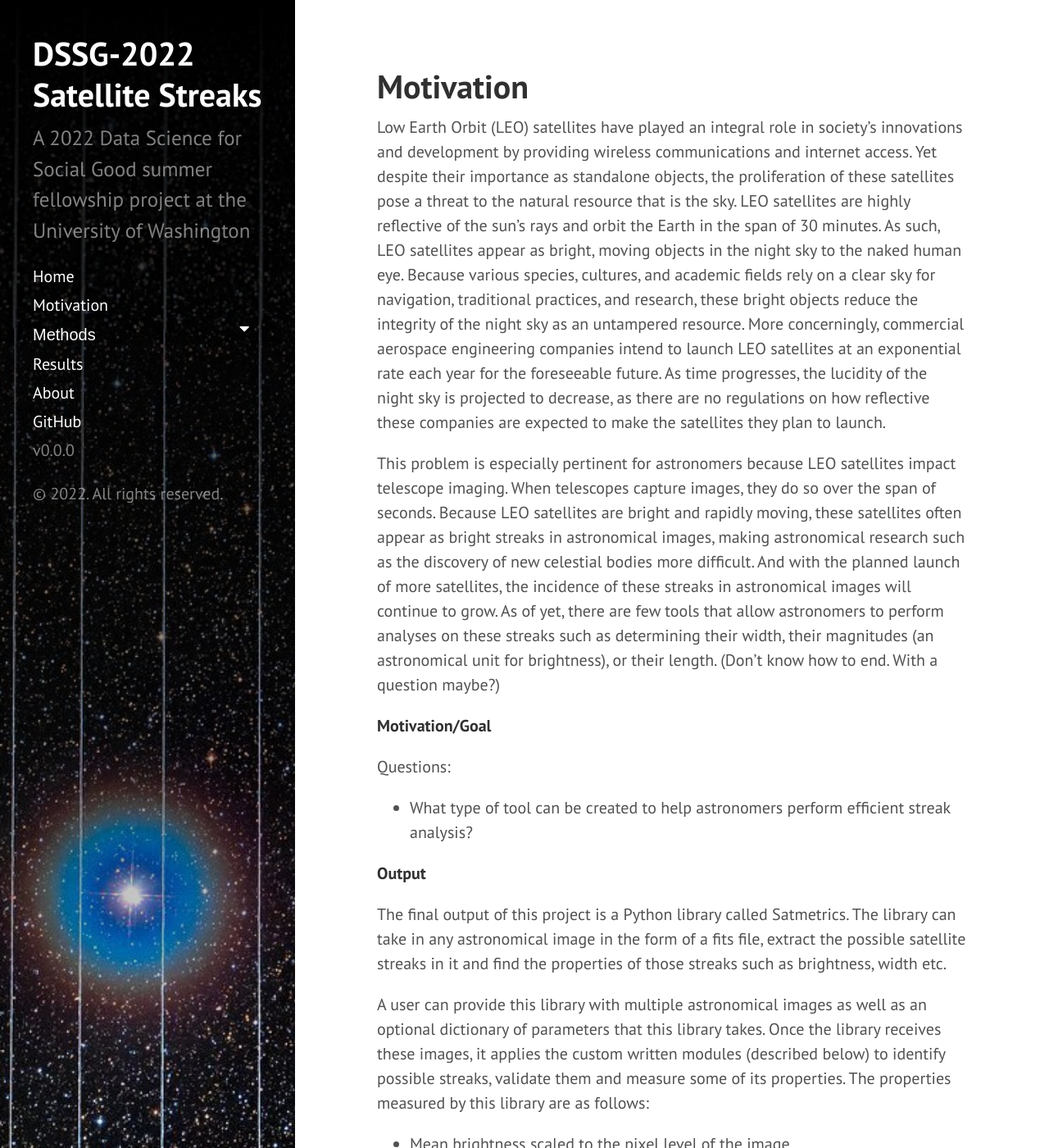
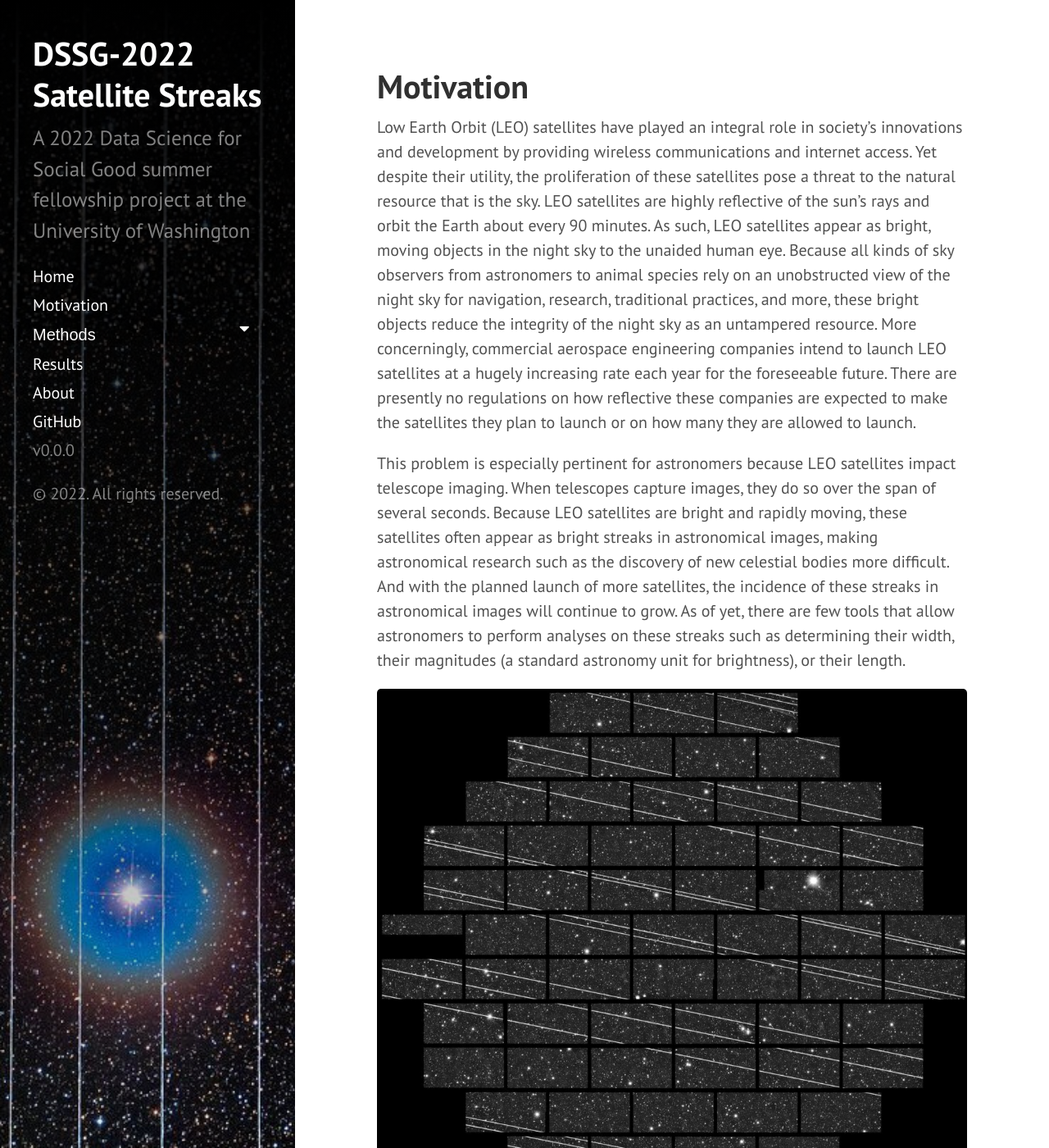
Before and after one commit to uwescience/DSSG2022-Satellite-Streaks, a Jekyll site: the page built from motivation.md, in a window 1280 px wide and 1400 px high. Shown: the whole window at 82% size. Built offline with Jekyll 4.4.1, drawn with Linux system fonts in a browser that asks for light colours; some of the changed text lies outside the part shown.

Commit message:
modified motivation section

```diff
--- a/motivation.md
+++ b/motivation.md
@@ -3,28 +3,33 @@ layout: page
 title: Motivation
 ---
 
-Low Earth Orbit (LEO) satellites have played an integral role in society’s innovations and development by providing wireless communications and internet access. Yet despite their importance as standalone objects, the proliferation of these satellites pose a threat to the natural resource that is the sky. LEO satellites are highly reflective of the sun’s rays and orbit the Earth in the span of 30 minutes. As such, LEO satellites appear as bright, moving objects in the night sky to the naked human eye. Because various species, cultures, and academic fields rely on a clear sky for navigation, traditional practices, and research, these bright objects reduce the integrity of the night sky as an untampered resource. More concerningly, commercial aerospace engineering companies intend to launch LEO satellites at an exponential rate each year for the foreseeable future. As time progresses, the lucidity of the night sky is projected to decrease, as there are no regulations on how reflective these companies are expected to make the satellites they plan to launch.
+Low Earth Orbit (LEO) satellites have played an integral role in society’s innovations and development by providing wireless communications and internet access. Yet despite their utility, the proliferation of these satellites pose a threat to the natural resource that is the sky. LEO satellites are highly reflective of the sun’s rays and orbit the Earth about every 90 minutes. As such, LEO satellites appear as bright, moving objects in the night sky to the unaided human eye. Because all kinds of sky observers from astronomers to animal species rely on an unobstructed view of the night sky for navigation, research, traditional practices, and more, these bright objects reduce the integrity of the night sky as an untampered resource. More concerningly, commercial aerospace engineering companies intend to launch LEO satellites at a hugely increasing rate each year for the foreseeable future. There are presently no regulations on how reflective these companies are expected to make the satellites they plan to launch or on how many they are allowed to launch.
 
-This problem is especially pertinent for astronomers because LEO satellites impact telescope imaging. When telescopes capture images, they do so over the span of seconds. Because LEO satellites are bright and rapidly moving, these satellites often appear as bright streaks in astronomical images, making astronomical research such as the discovery of new celestial bodies more difficult. And with the planned launch of more satellites, the incidence of these streaks in astronomical images will continue to grow. As of yet, there are few tools that allow astronomers to perform analyses on these streaks such as determining their width, their magnitudes (an astronomical unit for brightness), or their length. (Don’t know how to end. With a question maybe?)
+This problem is especially pertinent for astronomers because LEO satellites impact telescope imaging. When telescopes capture images, they do so over the span of several seconds. Because LEO satellites are bright and rapidly moving, these satellites often appear as bright streaks in astronomical images, making astronomical research such as the discovery of new celestial bodies more difficult. And with the planned launch of more satellites, the incidence of these streaks in astronomical images will continue to grow. As of yet, there are few tools that allow astronomers to perform analyses on these streaks such as determining their width, their magnitudes (a standard astronomy unit for brightness), or their length.
+
+[![](/assets/img/Motivation/decam_trails.jpg)](/DSSG2022-Satellite-Streaks/assets/Motivation/decam_trails.jpg)
+*Example of an astronomical image affected by satellite streaks. Credits: Cerro Tololo Inter-American Observatory (CTIO)*
 
 **Motivation/Goal**
 
-Questions:
-  * What type of tool can be created to help astronomers perform efficient streak analysis?
+One of the first steps towards tackling this problem is quantifying its extent  — how bright are the streaks, what is the extent of damage they cause to an image, and so on. Although some such analyses have been done in the past three years, there is no generalizable tool that can work on images with different properties originating from different telescopes. Hence, our goal is to move forward from bespoke and manually performed analyses to a more generically applicable method that is open source and does not rely on the specificities of particular images or telescopes. We aim to facilitate information generation about streaks that readily scales to enable useful analyses for astronomers and other users.
 
 
 **Output**
 
-The final output of this project is a Python library called Satmetrics. The library can take in any astronomical image in the form of a fits file, extract the possible satellite streaks in it and find the properties of those streaks such as brightness, width etc.
+The final output of this project is a python library called Satmetrics. The library can take in any astronomical image in the form of a FITS (Flexible Image Transport System) file, detect the satellite streaks in it, and find basic properties of those streaks. A user can provide this library with multiple astronomical images as well as an optional dictionary of parameters that this library takes. Satmetrics then identifies possible streaks, validates them, and measures some of their properties. The properties measured are based on a best-fit Gaussian function:
+  * Mean brightness scaled to the pixel level of the image
+  * Amplitude, representing the height of the streak
+  * Width of the streak
 
-A user can provide this library with multiple astronomical images as well as an optional dictionary of parameters that this library takes. Once the library receives these images, it applies the custom written modules (described below) to identify possible streaks, validate them and measure some of its properties. The properties measured by this library are as follows:
-  * Mean brightness scaled to the pixel level of the image
-  * Amplitude that represents the height of the streak
-  * Full width half maximum representing the width of the streak
-  * Sigma
+If a streak is successfully validated, the library outputs a table of results for each detected streak, categorized by the file names and image in which it appears.
 
-Once validated, the library outputs the result for each detected streak, categorized by the file names and image in which it was present. Once a user receives these results, it could be used in many ways, some of which are:
-  * Measuring the satellite streak brightness for a particular group of satellites (such as starlink)
-  * Fact checking the measured brightness against operator promised brightness
-  * Analyze streak properties for a particular group of satellites
-  * Add additional information for each streak in the TrailBlazer public repository
+Satmetrics, in its current form, is intended primarily for astronomers, but is available to anyone who wishes to analyze properties of satellite streaks. Once a user receives these results, it could be used in many ways, for example:
+  * Measuring the streak brightness for a particular group of satellites (such as Starlink)
+  * Fact-checking the measured brightness against operator promised brightness
+  * Add additional information for each streak into the Trailblazer repository
+
+Overall, we hope that the at-scale analyses of streaks facilitated by this tool generates information that can help draw more attention towards this problem and provide data for policy interventions in this space.
+
+[![](/assets/img/Motivation/satmetrics_output_example.png)](/DSSG2022-Satellite-Streaks/assets/Motivation/satmetrics_output_example.png)
+*Example outputs of the satmetrics library*
```
Also changed, not shown: assets/img/Motivation/decam_trails.jpg (added), assets/img/Motivation/satmetrics_output_example.png (added).
